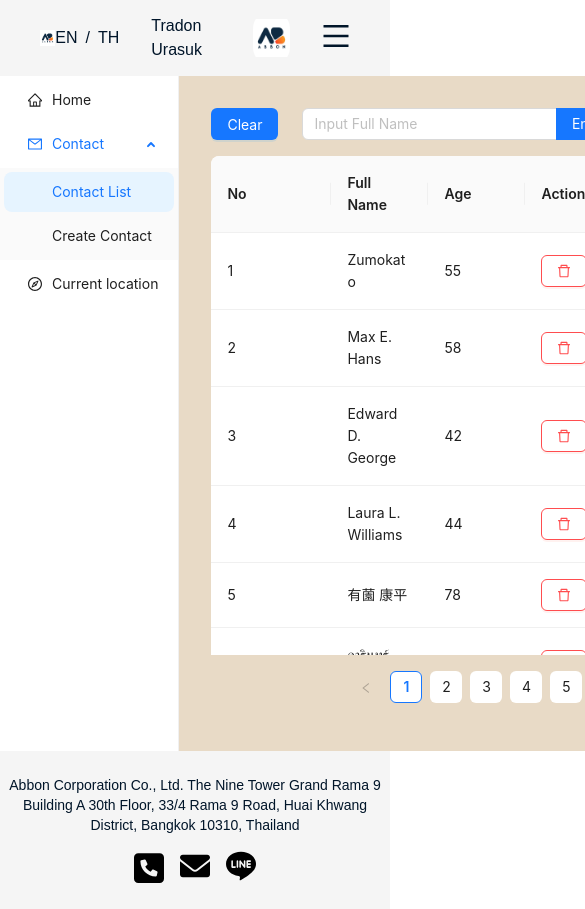
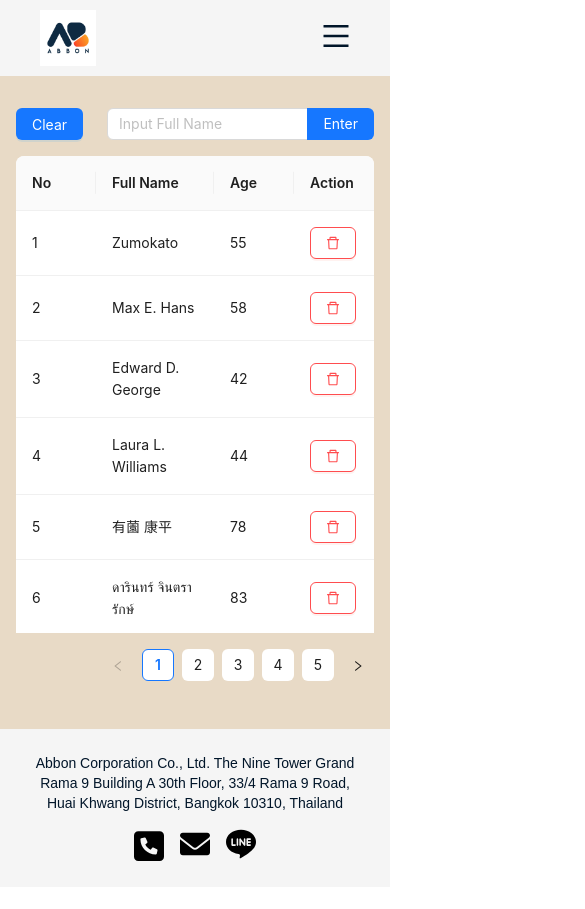
Before and after one commit to ballinwza/tr-workshop-fe-01, a Next.js app: page /contact in a window 390 px wide. Shown: the top 909 px of the page, 585 px wide, since content can reach past the window. After the commit the page ends 887 px from the top, so only its background shows below. Built offline with nearby package versions, Linux system fonts and the light colour scheme; what @ant-design/nextjs-registry would draw is missing.

Commit message:
refactor: 💡 update responsive at 768

```diff
--- a/package.json
+++ b/package.json
@@ -15,6 +15,7 @@
     "react": "^19.0.0",
     "react-dom": "^19.0.0",
     "react-highlight-words": "^0.21.0",
+    "usehooks-ts": "^3.1.1",
     "uuid": "^11.0.5",
     "zustand": "^5.0.3"
   },
--- a/src/components/contact/ContactList.tsx
+++ b/src/components/contact/ContactList.tsx
@@ -8,6 +8,7 @@ import { DeleteOutlined } from '@ant-design/icons'
 import { Input } from 'antd'
 import Highlighter from 'react-highlight-words'
 import { useLanguageStore } from '@/modules/store/language.store'
+import { useWindowSize } from 'usehooks-ts'
 
 const ContactList: FC = () => {
     const { Search } = Input
@@ -25,13 +26,15 @@ const ContactList: FC = () => {
         setContactDetailMax100,
     } = useContactListStore((state) => state)
     const { currentLang } = useLanguageStore((state) => state)
+    const { width } = useWindowSize()
+    const tabletScreen = width > 768
 
     const columns: ColumnsType<IContact> = [
         {
             title: headerColumnsLang.numeric,
             dataIndex: 'key',
             key: 'key',
-            width: '120px',
+            width: tabletScreen ? 100 : 80,
             render: (_, __, index) => (
                 <span>{(page - 1) * pageSize + index + 1}</span>
             ),
@@ -55,11 +58,13 @@ const ContactList: FC = () => {
             title: headerColumnsLang.age,
             dataIndex: 'age',
             key: 'age',
+            width: tabletScreen ? 'auto' : 80,
         },
         {
             title: headerColumnsLang.action.head,
             key: 'action',
             fixed: 'right',
+            width: 80,
             render: (_, record) => (
                 <Popconfirm
                     title={
@@ -101,7 +106,7 @@ const ContactList: FC = () => {
                             : 'ค้นหาด้วย ชื่อ-นามสกุล'
                     }
                     enterButton={currentLang === 'en' ? 'Enter' : 'ค้นหา'}
-                    style={{ width: 320 }}
+                    style={{ width: tabletScreen ? 320 : 'auto' }}
                     value={searchValue}
                     onChange={(e) => setSearchValue(e.target.value)}
                     onSearch={onSearching}
@@ -113,7 +118,7 @@ const ContactList: FC = () => {
                 rowKey={'key'}
                 dataSource={contactDetail}
                 columns={columns}
-                scroll={{ x: '100%', y: '50vh' }}
+                scroll={{ x: true, y: '50vh' }}
                 pagination={{
                     defaultCurrent: 1,
                     showSizeChanger: false,
--- a/src/components/layouts/AllPageLayout.tsx
+++ b/src/components/layouts/AllPageLayout.tsx
@@ -12,10 +12,10 @@ const AllPageLayout: FC<Props> = ({ children }: Props) => {
     return (
         <div className="flex flex-col min-h-screen justify-between">
             <Headerbar />
-            <div className="flex flex-grow">
+            <div className="flex flex-grow relative">
                 <Sidebar />
                 <div
-                    className="flex-grow p-8"
+                    className="flex-grow px-4 py-8 md:p-8"
                     style={{ backgroundColor: '#e8dac6' }}
                 >
                     {children}
--- a/src/components/layouts/footer/Footerbar.tsx
+++ b/src/components/layouts/footer/Footerbar.tsx
@@ -8,7 +8,7 @@ const Footerbar: FC = () => {
     const { footerDetail } = useFooterStore((state) => state)
 
     return (
-        <div className="flex flex-col items-center justify-center gap-4 py-6 bg-light-100 text-dark-500">
+        <div className="flex flex-col items-center justify-center gap-4 py-6 bg-light-100 text-dark-500 px-6 md:px-0">
             <div className="max-w-[400px] text-center text-sm">
                 {footerDetail.address}
             </div>
--- a/src/components/layouts/header/Headerbar.tsx
+++ b/src/components/layouts/header/Headerbar.tsx
@@ -12,26 +12,18 @@ import { FC, Fragment, useState } from 'react'
 
 const Headerbar: FC = () => {
     const { setCurrentLang } = useLanguageStore((state) => state)
-    const { toggleIsVisible } = useSiderStore((state) => state)
+    const tabletScreen = window.innerWidth >= 768
+
+    const { toggleIsVisible, isVisible } = useSiderStore((state) => state)
     const { headerDetail, profileImage, setProfileImage } = useHeaderStore(
         (state) => state,
     )
     const [isModalOpen, setIsModalOpen] = useState<boolean>(false)
 
-    return (
-        <Fragment>
-            <div className="flex justify-between items-center bg-light-100 text-dark-500 px-10 py-2.5">
-                <div>
-                    <Link href="/">
-                        <Image
-                            src="/icon/abbon-icon.jpg"
-                            alt="logo-image"
-                            width={56}
-                            height={56}
-                        />
-                    </Link>
-                </div>
-                <div className="flex gap-8 items-center">
+    const checkScreenSize = () => {
+        if (tabletScreen) {
+            return (
+                <Fragment>
                     <div className="flex gap-2">
                         <div
                             className="cursor-pointer"
@@ -59,6 +51,67 @@ const Headerbar: FC = () => {
                             height={56}
                         />
                     </div>
+                </Fragment>
+            )
+        } else {
+            return (
+                <div
+                    className="absolute top-[76px] left-0 right-0 z-20 bg-light-100"
+                    style={{
+                        display: isVisible ? 'block' : 'none',
+                    }}
+                >
+                    <div className="flex justify-between items-center p-4">
+                        <div
+                            className="aspect-square cursor-pointer h-14 rounded-full overflow-hidden flex items-center justify-center"
+                            onClick={() => setIsModalOpen(true)}
+                        >
+                            <Image
+                                src={profileImage}
+                                alt="avatar-icon"
+                                width={56}
+                                height={56}
+                            />
+                        </div>
+
+                        <div>{headerDetail?.fullname}</div>
+
+                        <div className="flex gap-2">
+                            <div
+                                className="cursor-pointer"
+                                onClick={() => setCurrentLang(LanguageEnum.en)}
+                            >
+                                EN
+                            </div>
+                            <div>/</div>
+                            <div
+                                className="cursor-pointer"
+                                onClick={() => setCurrentLang(LanguageEnum.th)}
+                            >
+                                TH
+                            </div>
+                        </div>
+                    </div>
+                </div>
+            )
+        }
+    }
+
+    return (
+        <Fragment>
+            <div className="flex justify-between items-center bg-light-100 text-dark-500 px-10 py-2.5 relative z-10">
+                <div>
+                    <Link href="/">
+                        <Image
+                            src="/icon/abbon-icon.jpg"
+                            alt="logo-image"
+                            width={56}
+                            height={56}
+                        />
+                    </Link>
+                </div>
+                <div className="flex gap-8 items-center">
+                    {checkScreenSize()}
                     <div className="cursor-pointer" onClick={toggleIsVisible}>
                         <MenuOutlined className="text-[28px]" />
                     </div>
--- a/src/components/layouts/sider/Sidebar.tsx
+++ b/src/components/layouts/sider/Sidebar.tsx
@@ -6,25 +6,50 @@ import { useSiderStore } from '@/modules/store/sidebar.store'
 import { usePathname } from 'next/navigation'
 
 const Sidebar: FC = () => {
-    const { siderDetail, isVisible } = useSiderStore((state) => state)
+    const { siderDetail, isVisible, toggleIsVisible } = useSiderStore(
+        (state) => state,
+    )
     const pathname = usePathname()
+    const tabletScreen = window.innerWidth >= 768
 
     return (
         <div
-            className="flex flex-col justify-between transition-all"
-            style={{
-                opacity: isVisible ? 1 : 0,
-                width: isVisible ? '200px' : 0,
-            }}
+            className={
+                `flex flex-col absolute top-[85px] right-0 left-0 transition-all z-10 ` +
+                `md:top-0 md:relative md:justify-between `
+            }
+            style={
+                tabletScreen
+                    ? {
+                          opacity: !isVisible ? 1 : 0,
+                      }
+                    : {
+                          display: isVisible ? 'flex' : 'none',
+                          opacity: 1,
+                          width: '100%',
+                      }
+            }
         >
             <Menu
                 className="flex-grow"
+                style={
+                    tabletScreen
+                        ? {
+                              width: !isVisible ? '200px' : 0,
+                          }
+                        : {
+                              width: '100%',
+                          }
+                }
                 defaultSelectedKeys={['/']}
                 selectedKeys={[pathname]}
                 defaultOpenKeys={['contact']}
                 mode="inline"
                 theme="light"
                 items={siderDetail}
+                onClick={() => {
+                    if (!tabletScreen) toggleIsVisible()
+                }}
             />
         </div>
     )
--- a/src/modules/store/sidebar.store.tsx
+++ b/src/modules/store/sidebar.store.tsx
@@ -76,7 +76,7 @@ const mockSiderDetail: { en: MenuItem[]; th: MenuItem[] } = {
 
 export const useSiderStore = create<siderState>((set, get) => ({
     currentPath: '/',
-    isVisible: true,
+    isVisible: false,
     toggleIsVisible: () => {
         set(() => ({
             isVisible: !get().isVisible,
```
Also changed, not shown: 1 other file (tests, documents, lock files or other folders).
